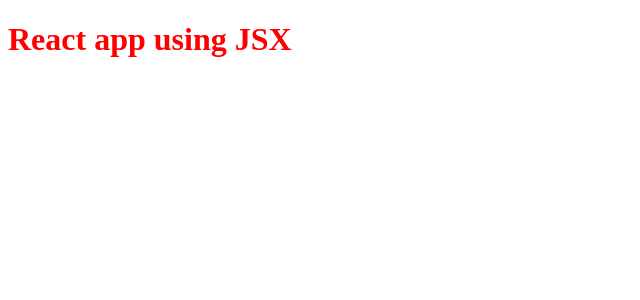
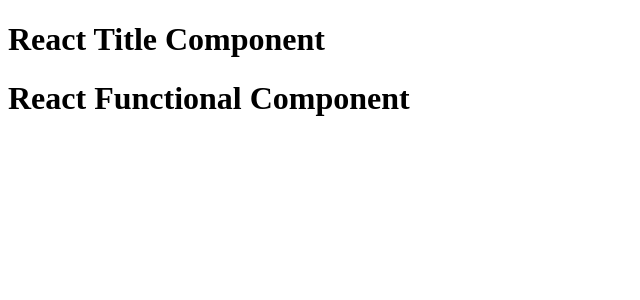
Before and after one commit to sadankumar/react-basic, a React (Vite) app: page / in a window 1280 px wide. Shown: the top 300 px of the page, without its empty margins (0-640 px from the left). Built offline with nearby package versions, Linux system fonts and the light colour scheme.

Commit message:
nested component

```diff
--- a/App.js
+++ b/App.js
@@ -3,11 +3,11 @@
 
 //React Element is React.createElement converts element to "Object" not html element => Then render converts to the HTML element
 
-/*const heading  = React.createElement(
-    "h1",
-    {},
-    "This is React"
-);*/
+const Title  = () => (
+    <h1 className="head" tabIndex="6">
+        React Title Component
+    </h1>
+);
 
 //jsx code will get transpilled to createElement before render to the browser. -> we are using Parcel that uses babel
 const jsxHeading = <h1 id="heading"> React app using JSX</h1>; //internally calls the React.createElement
@@ -15,13 +15,18 @@ const jsxHeading = <h1 id="heading"> React app using JSX</h1>; //internally call
 //JSX in multiple line needs to wrapo in round bracket.()
 
 //React Functional Component: It is just a function and use the jsx
-const HeadingComponent = ()=> {
-    return <h1> React Functional Component</h1>;
-};
+const HeadingComponent = ()=> (
+    <div id="container">
+        <Title/>
+         <h1 className="heading"> React Functional Component</h1>
+    </div>
+);
 const HeadingComponent1 = ()=>  <h1> React Functional Component</h1>; //same line no need to have return keyword
 
 
 const root = ReactDOM.createRoot(document.getElementById("root"));
-root.render(jsxHeading);
+//root.render(jsxHeading);
+
+root.render(<HeadingComponent />)
 
 //React Component
```
